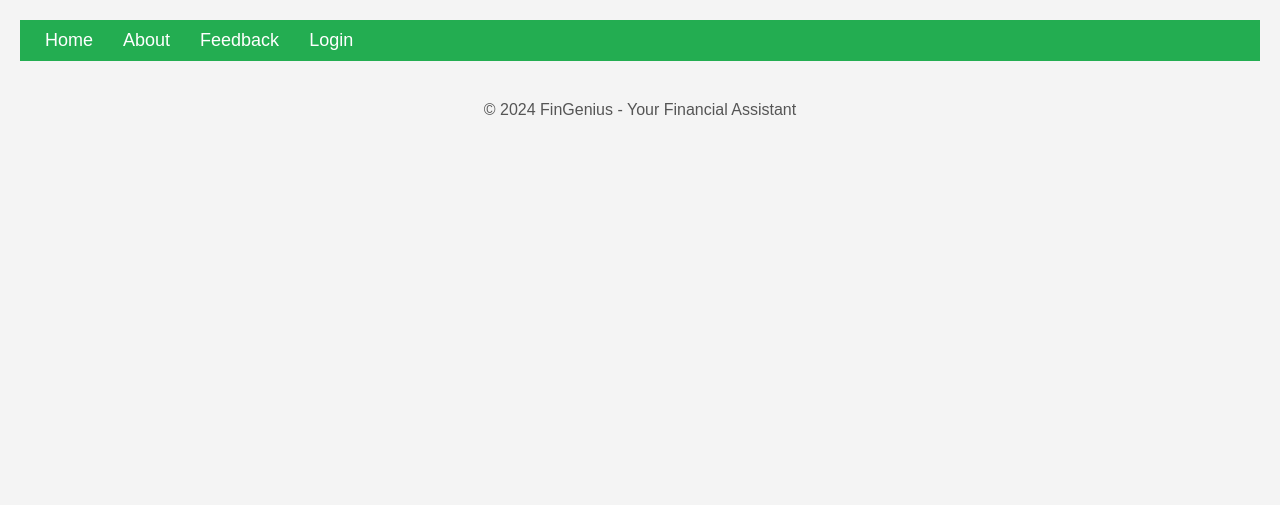
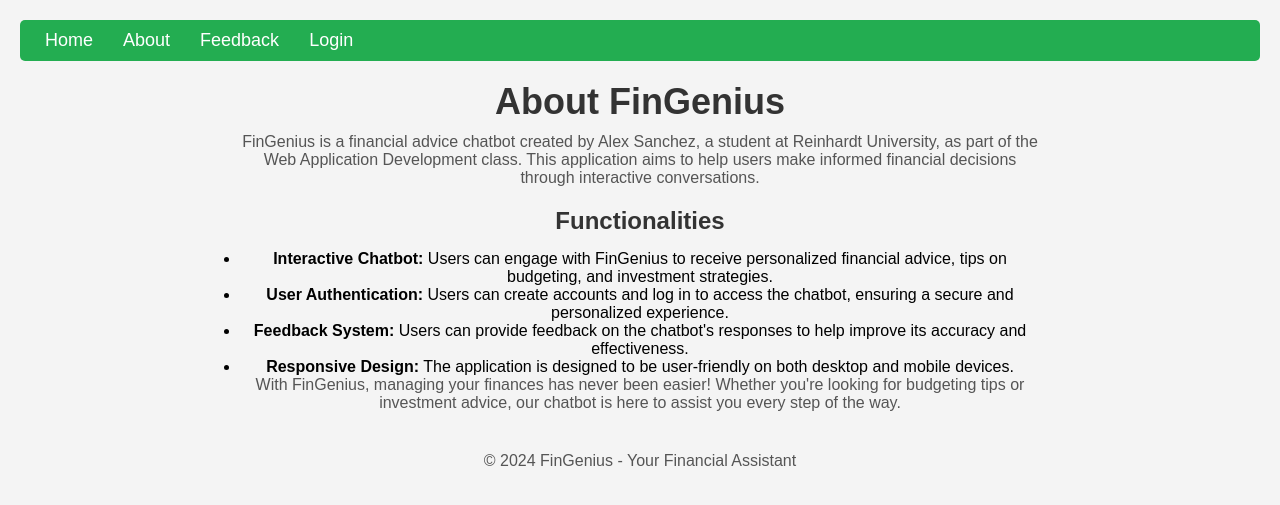
Before and after one commit to aleexsaanchez/FinGenius, a Django app: page /about/ in a window 1280 px wide. Shown: the top 505 px of the page. Run offline with Django 5.2, Linux system fonts and the light colour scheme.

Commit message:
Version 0.5
Added user authentication and a registering option
Next -> user control, only logged users can actually chat with the bot

```diff
--- a/FinGenius/FinGenius/settings.py
+++ b/FinGenius/FinGenius/settings.py
@@ -55,7 +55,7 @@
 TEMPLATES = [
     {
         'BACKEND': 'django.template.backends.django.DjangoTemplates',
-        'DIRS': [BASE_DIR, 'templates'],
+        'DIRS': [BASE_DIR / 'templates'],
         'APP_DIRS': True,
         'OPTIONS': {
             'context_processors': [
@@ -123,4 +123,5 @@
 
 DEFAULT_AUTO_FIELD = 'django.db.models.BigAutoField'
 
-LOGIN_REDIRECT = '/chatbot/'
+LOGIN_REDIRECT_URL = '/chatbot/'
+LOGIN_URL = '/login/'
--- a/FinGenius/FinGenius/urls.py
+++ b/FinGenius/FinGenius/urls.py
@@ -20,9 +20,11 @@
 from chatbot import views as chatbot_views
 
 urlpatterns = [
+    path('', chatbot_views.aboutview, name='home'),
     path('admin/', admin.site.urls),
-    path('login', auth_views.LoginView.as_view(), name='login'),
+    path('login/', chatbot_views.login_view, name='login'),
     path('chatbot/', chatbot_views.chatview, name='chatbot'),
     path('about/', chatbot_views.aboutview, name='about'),
     path('feedback/', chatbot_views.feedbackview, name='feedback'),
+    path('register', chatbot_views.register_view, name='register'),
 ]
--- a/FinGenius/chatbot/static/chatbot/styles.css
+++ b/FinGenius/chatbot/static/chatbot/styles.css
@@ -19,6 +19,7 @@
     list-style-type: none;
     background-color: #23ad51; /* Green background */
     padding: 10px;
+    border-radius: 5px; /* Rounded corners for the navbar */
 }
 
 header nav ul li {
@@ -165,3 +162,51 @@
     color: #000000;
     font-weight: bold;
 }
+
+/* Responsive adjustments */
+@media (max-width: 768px) {
+    header nav ul {
+        flex-direction: column; /* Stack nav items on small screens */
+        padding: 5px;
+    }
+
+    header nav ul li {
+        margin: 5px 0; /* Adjust margin for stacked items */
+    }
+
+    h1 {
+        font-size: 28px; /* Reduce heading size for smaller screens */
+    }
+
+    p {
+        font-size: 14px; /* Adjust paragraph size */
+    }
+
+    .chatbox {
+        width: 90%; /* Allow more width on smaller screens */
+    }
+
+    form {
+        padding: 15px; /* Reduce form padding */
+    }
+
+    input, button {
+        font-size: 14px; /* Adjust font size for input and buttons */
+    }
+}
+
+@media (max-width: 480px) {
+    h1 {
+        font-size: 24px; /* Further reduce heading size for mobile */
+    }
+
+    .btn {
+        font-size: 14px; /* Smaller button text */
+        padding: 8px 16px; /* Adjust padding */
+    }
+}
+.functionalities-heading {
+    margin-bottom: 15px; /* Add space below the heading */
+    font-size: 24px; /* Adjust font size if needed */
+    color: #333; /* Same color as other headings */
+}
--- a/FinGenius/chatbot/templates/chatbot/about.html
+++ b/FinGenius/chatbot/templates/chatbot/about.html
@@ -3,8 +3,7 @@
 <head>
     <meta charset="UTF-8">
     <meta name="viewport" content="width=device-width, initial-scale=1.0">
-    <title>FinGenius - Financial Advice Chatbot</title>
-
+    <title>FinGenius - About</title>
     {% load static %}
     <link rel="stylesheet" href="{% static 'chatbot/styles.css' %}">
 </head>
@@ -19,10 +18,27 @@
             </ul>
         </nav>
     </header>
+
+    <main>
+        <section class="about-section">
+            <h1>About FinGenius</h1>
+            <p>FinGenius is a financial advice chatbot created by Alex Sanchez, a student at Reinhardt University, as part of the Web Application Development class. This application aims to help users make informed financial decisions through interactive conversations.</p>
+
+            <h2 class="functionalities-heading">Functionalities</h2>
+
+            <ul>
+                <li><strong>Interactive Chatbot:</strong> Users can engage with FinGenius to receive personalized financial advice, tips on budgeting, and investment strategies.</li>
+                <li><strong>User Authentication:</strong> Users can create accounts and log in to access the chatbot, ensuring a secure and personalized experience.</li>
+                <li><strong>Feedback System:</strong> Users can provide feedback on the chatbot's responses to help improve its accuracy and effectiveness.</li>
+                <li><strong>Responsive Design:</strong> The application is designed to be user-friendly on both desktop and mobile devices.</li>
+            </ul>
+
+            <p>With FinGenius, managing your finances has never been easier! Whether you're looking for budgeting tips or investment advice, our chatbot is here to assist you every step of the way.</p>
+        </section>
+    </main>
+
+    <footer>
+        <p>&copy; 2024 FinGenius - Your Financial Assistant</p>
+    </footer>
 </body>
-
-<footer>
-    <p>&copy; 2024 FinGenius - Your Financial Assistant</p>
-</footer>
-
 </html>
--- a/FinGenius/chatbot/urls.py
+++ b/FinGenius/chatbot/urls.py
@@ -4,4 +4,6 @@
 urlpatterns = [
     path('chatbot/', views.chatview, name='chat'),
     path('feedback/', views.feedbackview, name='feedback'),
+    path('register/', views.register_view, name='register'),
+    path('login/', views.login_view, name='login'),
 ]
--- a/FinGenius/chatbot/views.py
+++ b/FinGenius/chatbot/views.py
@@ -1,28 +1,36 @@
 import openai
-from django.shortcuts import render
+from django.shortcuts import render, redirect
 from django.http import HttpResponse, JsonResponse
+from django.contrib.auth.forms import UserCreationForm
+from django.contrib.auth import authenticate, login
+from django.contrib import messages
+from django.utils.decorators import method_decorator
+from django.contrib.auth.decorators import login_required
 
 openai.api_key = "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"
 
 def chatview(request):
+
+    if not request.user.is_authenticated:
+        messages.info(request, "You need to log in to access the Chatbot!")
+        return redirect('login')
+
     if request.method == "POST":
         user_input = request.POST.get('user_input', '')
 
-        #check if the users input exists
+        #check if the users inpuit exists
         if user_input:
-            #call Chatgpt openai
             response = openai.ChatCompletion.create(
                 model="gpt-3.5-turbo",
-                messages = [
+                messages=[
                     {"role": "system", "content": "You are a helpful financial advice chatbot."},
                     {"role": "user", "content": user_input}
                 ]
             )
 
-            #extract the bot's response
+            #extract the bot response
             bot_response = response['choices'][0]['message']['content'].strip()
-
-            #return response as JSON
+            #return response as JSOn
             return JsonResponse({'response': bot_response})
 
     #render the chat template for get requests
@@ -38,3 +46,37 @@
 
 def aboutview(request):
     return render(request, 'chatbot/about.html')
+
+def register_view(request):
+    if request.method == 'POST':
+        form = UserCreationForm(request.POST)
+        if form.is_valid():
+            form.save()  # Save the new user
+            username = form.cleaned_data.get('username')
+            messages.success(request, f'Account created for {username}! You can now log in.')
+            return redirect('login')  # Redirect to the login page after successful registration
+        else:
+            messages.error(request, 'Registration failed. Please correct the errors below.')
+    else:
+        form = UserCreationForm()  # Instantiate a blank form
+
+    return render(request, 'chatbot/register.html', {'form': form})
+
+def login_view(request):
+    if request.method == 'POST':
+        username = request.POST.get('username')
+        password = request.POST.get('password')
+        print(f"Attempting login for: {username}")  # Debug log
+
+        user = authenticate(request, username=username, password=password)
+
+        if user is not None:
+            print(f"User '{username}' authenticated successfully.")  # Debug log
+            login(request, user)
+            return redirect('chatbot')  # Redirect to chatbot after successful login
+        else:
+            print("Authentication failed.")  # Debug log
+            messages.error(request, 'Invalid username or password.')
+            return render(request, 'chatbot/login.html', {'error': 'Invalid credentials'})
+
+    return render(request, 'chatbot/login.html')
```
Also changed, not shown: other parts of FinGenius/chatbot/static/chatbot/styles.css (+19 -23 lines), FinGenius/chatbot/templates/chatbot/auth_required.html (added, +18 -0 lines), FinGenius/chatbot/templates/chatbot/login.html (added, +50 -0 lines), FinGenius/chatbot/templates/chatbot/profile.html (added, +31 -0 lines), FinGenius/chatbot/templates/chatbot/register.html (renamed from FinGenius/chatbot/templates/registration/login.html, +7 -28 lines), FinGenius/db.sqlite3.
